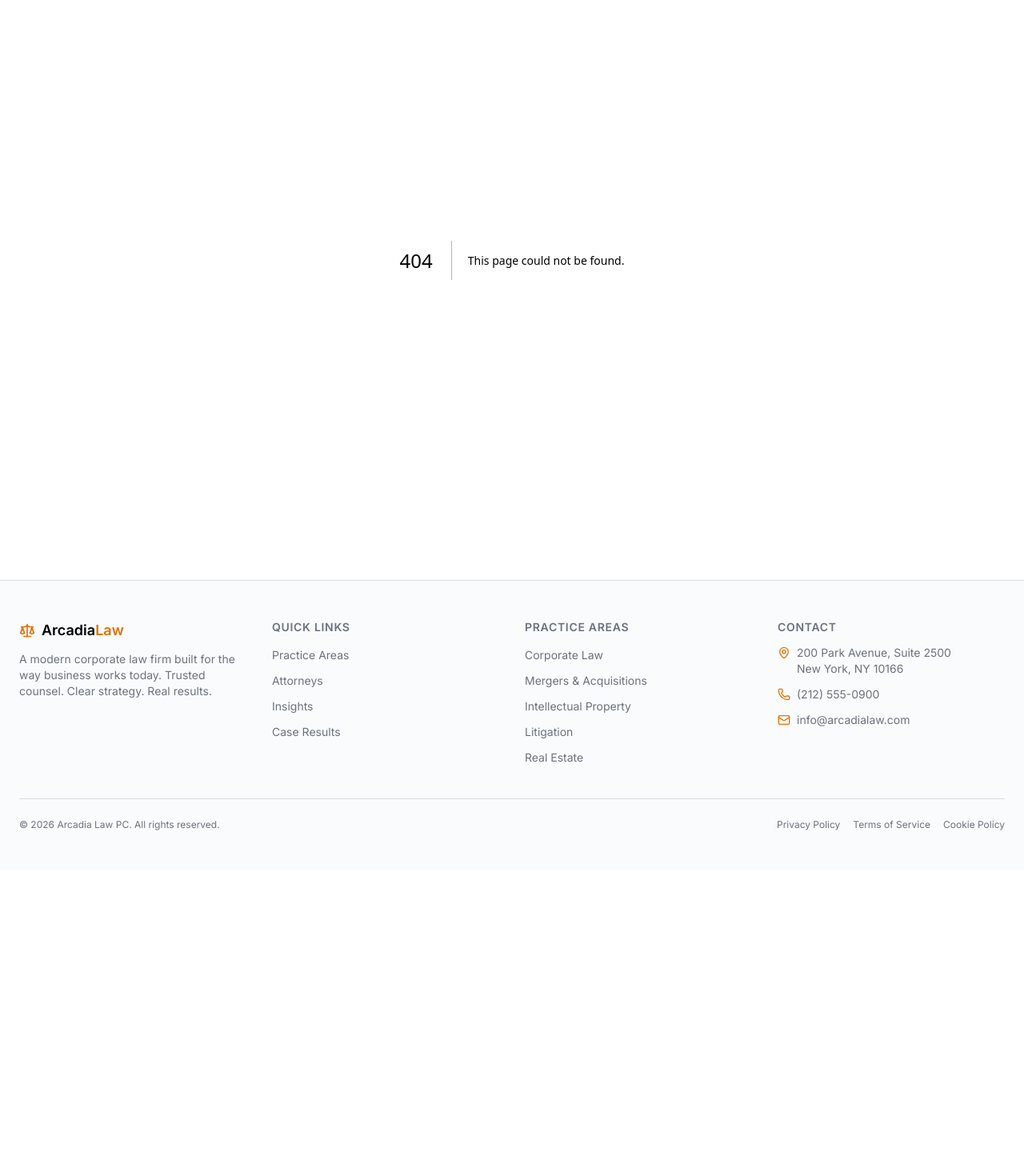
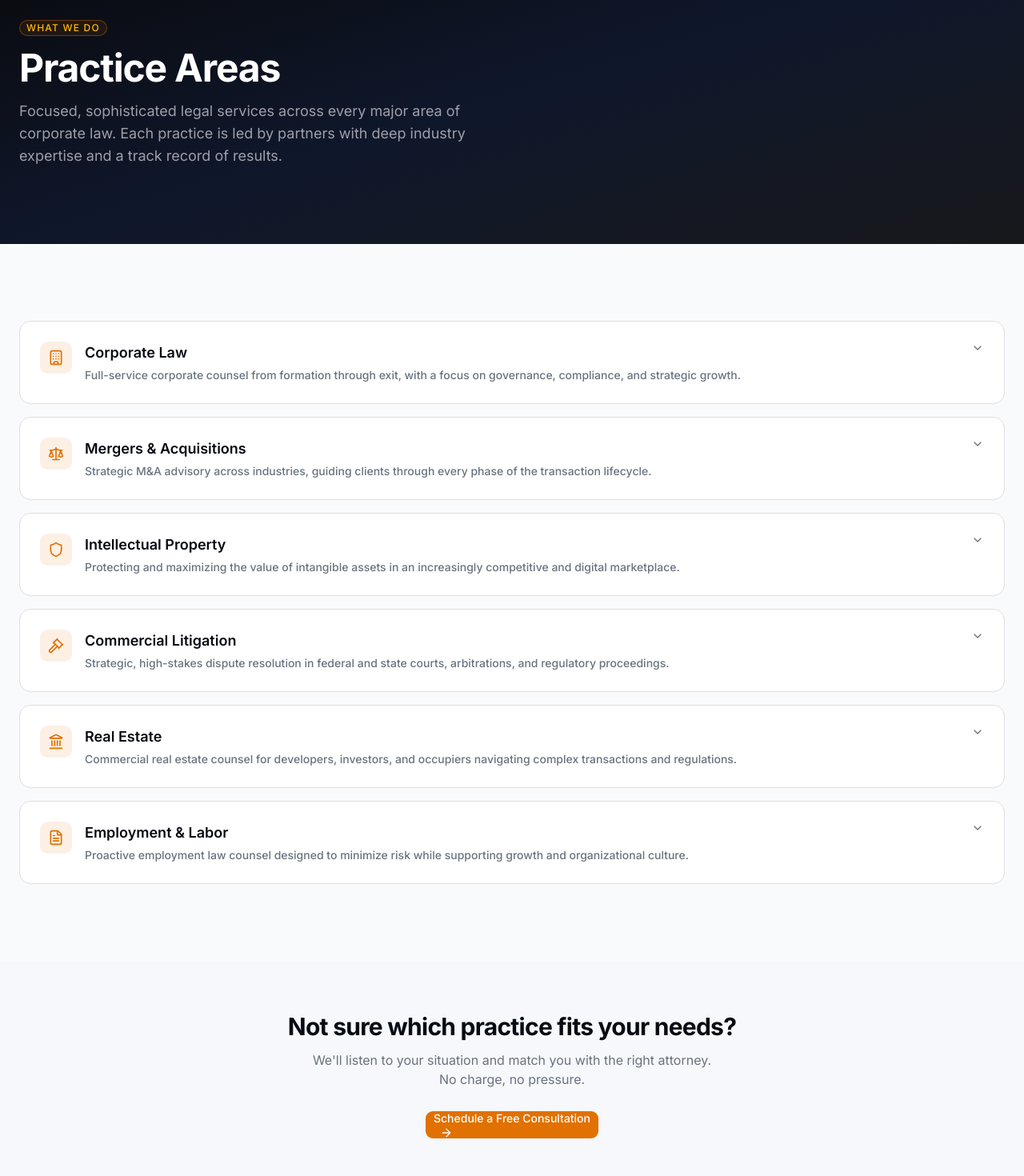
Before and after one commit to anas-khan-antimatter/mkt-arcadia-law, a Next.js app in the folder arcadia-law/: page /practice-areas in a window 1280 px wide. Before the commit this address had no page. Shown: the part 140-1610 px from the top of the page at 80% size. Before the commit the page ends 1227 px from the top, so only its background shows below. Built offline with nearby package versions, Linux system fonts and the light colour scheme.

Commit message:
antimatter: checkpoint ch_muna2jrw_1

```diff
--- /dev/null
+++ b/arcadia-law/src/app/practice-areas/page.tsx
@@ -0,0 +1,211 @@
+import { Badge } from "@/components/ui/badge";
+import {
+  Accordion,
+  AccordionContent,
+  AccordionItem,
+  AccordionTrigger,
+} from "@/components/ui/accordion";
+import { Button } from "@/components/ui/button";
+import {
+  Scale,
+  Shield,
+  FileText,
+  Building,
+  Gavel,
+  Landmark,
+  ArrowRight,
+} from "lucide-react";
+import Link from "next/link";
+
+const practices = [
+  {
+    id: "corporate",
+    icon: Building,
+    title: "Corporate Law",
+    summary:
+      "Full-service corporate counsel from formation through exit, with a focus on governance, compliance, and strategic growth.",
+    details: [
+      "Entity formation and structuring (C-corps, S-corps, LLCs, partnerships)",
+      "Corporate governance and board advisory",
+      "Securities law compliance and private placements",
+      "Venture capital and private equity transactions",
+      "Corporate restructuring and dissolution",
+      "Ongoing general counsel services",
+    ],
+  },
+  {
+    id: "ma",
+    icon: Scale,
+    title: "Mergers & Acquisitions",
+    summary:
+      "Strategic M&A advisory across industries, guiding clients through every phase of the transaction lifecycle.",
+    details: [
+      "Buy-side and sell-side representation",
+      "Due diligence and risk assessment",
+      "Valuation analysis and deal structuring",
+      "Negotiation and documentation",
+      "Regulatory approvals and antitrust review",
+      "Post-merger integration",
+    ],
+  },
+  {
+    id: "ip",
+    icon: Shield,
+    title: "Intellectual Property",
+    summary:
+      "Protecting and maximizing the value of intangible assets in an increasingly competitive and digital marketplace.",
+    details: [
+      "Patent prosecution and portfolio management",
+      "Trademark registration and enforcement",
+      "Copyright registration and licensing",
+      "Trade secret protection programs",
+      "IP litigation and dispute resolution",
+      "Technology licensing and SaaS agreements",
+    ],
+  },
+  {
+    id: "litigation",
+    icon: Gavel,
+    title: "Commercial Litigation",
+    summary:
+      "Strategic, high-stakes dispute resolution in federal and state courts, arbitrations, and regulatory proceedings.",
+    details: [
+      "Breach of contract and business torts",
+      "Securities and shareholder litigation",
+      "Class action defense",
+      "Regulatory defense and investigations",
+      "Alternative dispute resolution and mediation",
+      "Appellate practice",
+    ],
+  },
+  {
+    id: "real-estate",
+    icon: Landmark,
+    title: "Real Estate",
+    summary:
+      "Commercial real estate counsel for developers, investors, and occupiers navigating complex transactions and regulations.",
+    details: [
+      "Commercial acquisition and disposition",
+      "Financing and joint ventures",
+      "Development and land-use permitting",
+      "Leasing (office, retail, industrial)",
+      "Environmental due diligence",
+      "Property tax appeals and abatements",
+    ],
+  },
+  {
+    id: "employment",
+    icon: FileText,
+    title: "Employment & Labor",
+    summary:
+      "Proactive employment law counsel designed to minimize risk while supporting growth and organizational culture.",
+    details: [
+      "Employment agreements and handbooks",
+      "Executive compensation and equity plans",
+      "Wage and hour compliance",
+      "Workplace investigations",
+      "Separation and severance agreements",
+      "Non-compete and restrictive covenant disputes",
+    ],
+  },
+];
+
+export default function PracticeAreasPage() {
+  return (
+    <div className="flex flex-col">
+      {/* Hero */}
+      <section className="bg-gradient-to-br from-zinc-950 via-slate-900 to-zinc-900 py-16 md:py-24">
+        <div className="container mx-auto px-4 md:px-6">
+          <Badge className="mb-4 border-amber-600/40 bg-amber-600/10 text-amber-400 text-xs tracking-widest uppercase">
+            What We Do
+          </Badge>
+          <h1 className="text-4xl font-bold tracking-tight text-white md:text-5xl">
+            Practice Areas
+          </h1>
+          <p className="mt-4 max-w-xl text-lg text-zinc-400">
+            Focused, sophisticated legal services across every major area of
+            corporate law. Each practice is led by partners with deep
+            industry expertise and a track record of results.
+          </p>
+        </div>
+      </section>
+
+      {/* Practice detail accordion */}
+      <section className="py-16 md:py-24">
+        <div className="container mx-auto px-4 md:px-6">
+          <Accordion type="single" collapsible className="space-y-4">
+            {practices.map((practice) => {
+              const Icon = practice.icon;
+              return (
+                <AccordionItem
+                  key={practice.id}
+                  value={practice.id}
+                  className="rounded-xl border border-border bg-card px-6"
+                >
+                  <AccordionTrigger className="py-6 hover:no-underline">
+                    <div className="flex items-start gap-4 text-left">
+                      <div className="flex h-10 w-10 shrink-0 items-center justify-center rounded-lg bg-amber-600/10 text-amber-600">
+                        <Icon className="h-5 w-5" />
+                      </div>
+                      <div>
+                        <h3 className="text-lg font-semibold">
+                          {practice.title}
+                        </h3>
+                        <p className="mt-1 text-sm text-muted-foreground">
+                          {practice.summary}
+                        </p>
+                      </div>
+                    </div>
+                  </AccordionTrigger>
+                  <AccordionContent className="pb-6">
+                    <div className="ml-14 border-l-2 border-amber-600/30 pl-6">
+                      <h4 className="mb-3 text-sm font-semibold uppercase tracking-wider text-muted-foreground">
+                        Representative Services
+                      </h4>
+                      <ul className="space-y-2">
+                        {practice.details.map((detail) => (
+                          <li
+                            key={detail}
+                            className="flex items-start gap-2 text-sm text-muted-foreground"
+                          >
+                            <span className="mt-1.5 h-1.5 w-1.5 shrink-0 rounded-full bg-amber-600/60" />
+                            {detail}
+                          </li>
+                        ))}
+                      </ul>
+                    </div>
+                  </AccordionContent>
+                </AccordionItem>
+              );
+            })}
+          </Accordion>
+        </div>
+      </section>
+
+      {/* CTA */}
+      <section className="bg-muted/30 py-16">
+        <div className="container mx-auto px-4 text-center md:px-6">
+          <h2 className="text-2xl font-bold tracking-tight md:text-3xl">
+            Not sure which practice fits your needs?
+          </h2>
+          <p className="mt-3 text-muted-foreground max-w-lg mx-auto">
+            We&apos;ll listen to your situation and match you with the right
+            attorney. No charge, no pressure.
+          </p>
+          <div className="mt-6">
+            <Button
+              asChild
+              size="lg"
+              className="bg-amber-600 hover:bg-amber-700 text-white"
+            >
+              <Link href="/contact">
+                Schedule a Free Consultation
+                <ArrowRight className="ml-2 h-4 w-4" />
+              </Link>
+            </Button>
+          </div>
+        </div>
+      </section>
+    </div>
+  );
+}
```
